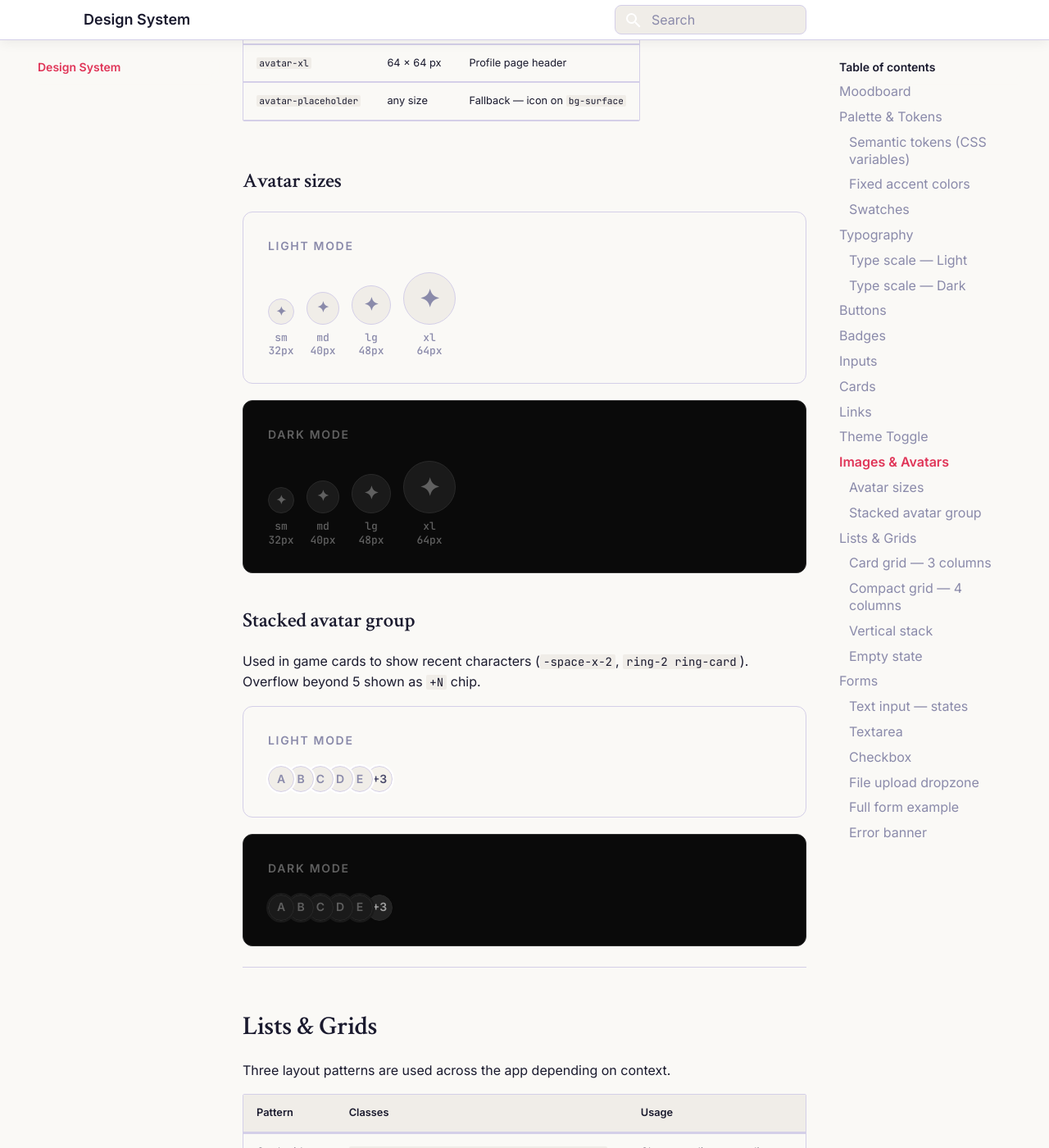
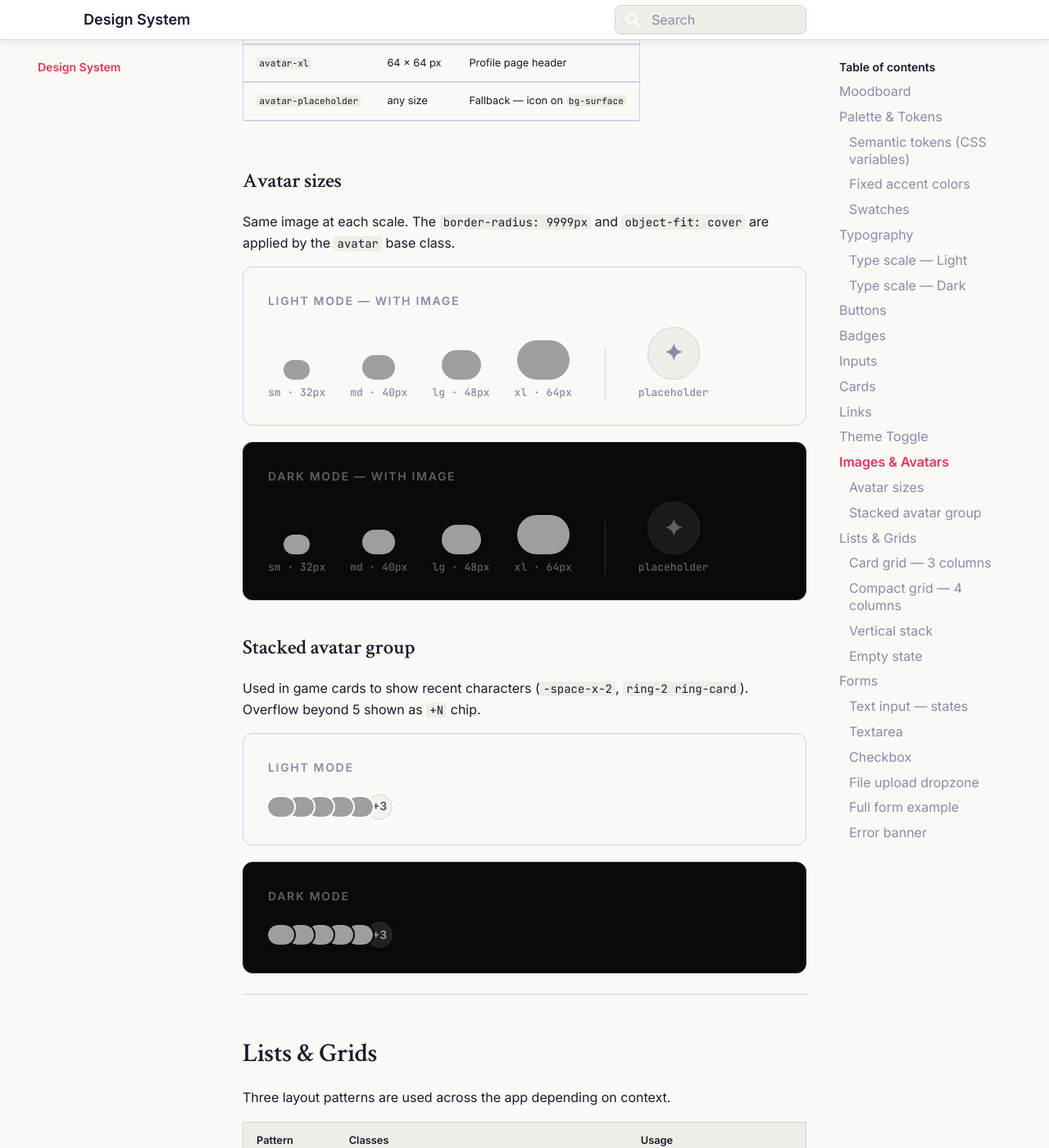
Before and after one commit to RebelliousSmile/suddenly, an MkDocs documentation site: the page built from docs/design-system.md, in a window 1280 px wide and 1400 px high, scrolled down 9772 px. Shown: the whole window at 82% size. Built offline with MkDocs 1.6.1 and Material for MkDocs 9.7.7, drawn with Linux system fonts in a browser that asks for light colours; comment, search, counter and statistics services are not loaded; grey boxes are pictures that could not be loaded.

Commit message:
docs(design-system): use Unsplash photos in avatar and card previews

```diff
--- a/docs/design-system.md
+++ b/docs/design-system.md
@@ -337,46 +337,58 @@ Avatars follow the `avatar-*` size scale. Always provide a `avatar-placeholder`
 
 ### Avatar sizes
 
+Same image at each scale. The `border-radius: 9999px` and `object-fit: cover` are applied by the `avatar` base class.
+
 <div class="sd-light">
-<span class="sd-label">Light mode</span>
-<div class="sd-row" style="align-items:flex-end">
+<span class="sd-label">Light mode — with image</span>
+<div class="sd-row" style="align-items:flex-end;gap:1.5rem">
   <div style="display:flex;flex-direction:column;align-items:center;gap:0.4rem">
-    <span class="sd-avatar sd-avatar-sm sd-avatar-placeholder"><span style="font-size:0.75rem">✦</span></span>
-    <span class="sd-swatch-name">sm<br>32px</span>
+    <img class="sd-avatar sd-avatar-sm" src="https://images.unsplash.com/photo-1494790108377-be9c29b29330?w=32&h=32&fit=crop&auto=format&q=80" alt="Seraphina">
+    <span class="sd-swatch-name">sm · 32px</span>
   </div>
   <div style="display:flex;flex-direction:column;align-items:center;gap:0.4rem">
-    <span class="sd-avatar sd-avatar-md sd-avatar-placeholder"><span style="font-size:0.9rem">✦</span></span>
-    <span class="sd-swatch-name">md<br>40px</span>
+    <img class="sd-avatar sd-avatar-md" src="https://images.unsplash.com/photo-1494790108377-be9c29b29330?w=40&h=40&fit=crop&auto=format&q=80" alt="Seraphina">
+    <span class="sd-swatch-name">md · 40px</span>
   </div>
   <div style="display:flex;flex-direction:column;align-items:center;gap:0.4rem">
-    <span class="sd-avatar sd-avatar-lg sd-avatar-placeholder"><span style="font-size:1.1rem">✦</span></span>
-    <span class="sd-swatch-name">lg<br>48px</span>
+    <img class="sd-avatar sd-avatar-lg" src="https://images.unsplash.com/photo-1494790108377-be9c29b29330?w=48&h=48&fit=crop&auto=format&q=80" alt="Seraphina">
+    <span class="sd-swatch-name">lg · 48px</span>
   </div>
   <div style="display:flex;flex-direction:column;align-items:center;gap:0.4rem">
-    <span class="sd-avatar sd-avatar-xl sd-avatar-placeholder"><span style="font-size:1.5rem">✦</span></span>
-    <span class="sd-swatch-name">xl<br>64px</span>
+    <img class="sd-avatar sd-avatar-xl" src="https://images.unsplash.com/photo-1494790108377-be9c29b29330?w=64&h=64&fit=crop&auto=format&q=80" alt="Seraphina">
+    <span class="sd-swatch-name">xl · 64px</span>
+  </div>
+  <div style="width:1px;height:64px;background:#d4cfe8;margin:0 0.5rem"></div>
+  <div style="display:flex;flex-direction:column;align-items:center;gap:0.4rem">
+    <span class="sd-avatar sd-avatar-xl sd-avatar-placeholder"><span style="font-size:1.4rem">✦</span></span>
+    <span class="sd-swatch-name">placeholder</span>
   </div>
 </div>
 </div>
 
 <div class="sd-dark">
-<span class="sd-label">Dark mode</span>
-<div class="sd-row" style="align-items:flex-end">
+<span class="sd-label">Dark mode — with image</span>
+<div class="sd-row" style="align-items:flex-end;gap:1.5rem">
   <div style="display:flex;flex-direction:column;align-items:center;gap:0.4rem">
-    <span class="sd-avatar sd-avatar-sm sd-avatar-placeholder" style="background:#1a1a1a;border-color:#2a2a2a;color:#606060"><span style="font-size:0.75rem">✦</span></span>
-    <span class="sd-swatch-name" style="color:#606060">sm<br>32px</span>
+    <img class="sd-avatar sd-avatar-sm" src="https://images.unsplash.com/photo-1494790108377-be9c29b29330?w=32&h=32&fit=crop&auto=format&q=80" alt="Seraphina">
+    <span class="sd-swatch-name" style="color:#606060">sm · 32px</span>
   </div>
   <div style="display:flex;flex-direction:column;align-items:center;gap:0.4rem">
-    <span class="sd-avatar sd-avatar-md sd-avatar-placeholder" style="background:#1a1a1a;border-color:#2a2a2a;color:#606060"><span style="font-size:0.9rem">✦</span></span>
-    <span class="sd-swatch-name" style="color:#606060">md<br>40px</span>
+    <img class="sd-avatar sd-avatar-md" src="https://images.unsplash.com/photo-1494790108377-be9c29b29330?w=40&h=40&fit=crop&auto=format&q=80" alt="Seraphina">
+    <span class="sd-swatch-name" style="color:#606060">md · 40px</span>
   </div>
   <div style="display:flex;flex-direction:column;align-items:center;gap:0.4rem">
-    <span class="sd-avatar sd-avatar-lg sd-avatar-placeholder" style="background:#1a1a1a;border-color:#2a2a2a;color:#606060"><span style="font-size:1.1rem">✦</span></span>
-    <span class="sd-swatch-name" style="color:#606060">lg<br>48px</span>
+    <img class="sd-avatar sd-avatar-lg" src="https://images.unsplash.com/photo-1494790108377-be9c29b29330?w=48&h=48&fit=crop&auto=format&q=80" alt="Seraphina">
+    <span class="sd-swatch-name" style="color:#606060">lg · 48px</span>
   </div>
   <div style="display:flex;flex-direction:column;align-items:center;gap:0.4rem">
-    <span class="sd-avatar sd-avatar-xl sd-avatar-placeholder" style="background:#1a1a1a;border-color:#2a2a2a;color:#606060"><span style="font-size:1.5rem">✦</span></span>
-    <span class="sd-swatch-name" style="color:#606060">xl<br>64px</span>
+    <img class="sd-avatar sd-avatar-xl" src="https://images.unsplash.com/photo-1494790108377-be9c29b29330?w=64&h=64&fit=crop&auto=format&q=80" alt="Seraphina">
+    <span class="sd-swatch-name" style="color:#606060">xl · 64px</span>
+  </div>
+  <div style="width:1px;height:64px;background:#2a2a2a;margin:0 0.5rem"></div>
+  <div style="display:flex;flex-direction:column;align-items:center;gap:0.4rem">
+    <span class="sd-avatar sd-avatar-xl sd-avatar-placeholder" style="background:#1a1a1a;border-color:#2a2a2a;color:#606060"><span style="font-size:1.4rem">✦</span></span>
+    <span class="sd-swatch-name" style="color:#606060">placeholder</span>
   </div>
 </div>
 </div>
@@ -388,11 +400,11 @@ Used in game cards to show recent characters (`-space-x-2`, `ring-2 ring-card`).
 <div class="sd-light">
 <span class="sd-label">Light mode</span>
 <div class="sd-stack">
-  <span class="sd-avatar sd-avatar-sm sd-avatar-placeholder" style="z-index:5"><span style="font-size:0.7rem">A</span></span>
-  <span class="sd-avatar sd-avatar-sm sd-avatar-placeholder" style="z-index:4"><span style="font-size:0.7rem">B</span></span>
-  <span class="sd-avatar sd-avatar-sm sd-avatar-placeholder" style="z-index:3"><span style="font-size:0.7rem">C</span></span>
-  <span class="sd-avatar sd-avatar-sm sd-avatar-placeholder" style="z-index:2"><span style="font-size:0.7rem">D</span></span>
-  <span class="sd-avatar sd-avatar-sm sd-avatar-placeholder" style="z-index:1"><span style="font-size:0.7rem">E</span></span>
+  <img class="sd-avatar sd-avatar-sm" style="z-index:5;outline:2px solid #ffffff" src="https://images.unsplash.com/photo-1494790108377-be9c29b29330?w=32&h=32&fit=crop&auto=format&q=80" alt="Seraphina">
+  <img class="sd-avatar sd-avatar-sm" style="z-index:4;outline:2px solid #ffffff" src="https://images.unsplash.com/photo-1507003211169-0a1dd7228f2d?w=32&h=32&fit=crop&auto=format&q=80" alt="Kael">
+  <img class="sd-avatar sd-avatar-sm" style="z-index:3;outline:2px solid #ffffff" src="https://images.unsplash.com/photo-1438761681033-6461ffad8d80?w=32&h=32&fit=crop&auto=format&q=80" alt="Lady Morrow">
+  <img class="sd-avatar sd-avatar-sm" style="z-index:2;outline:2px solid #ffffff" src="https://images.unsplash.com/photo-1472099645785-5658abf4ff4e?w=32&h=32&fit=crop&auto=format&q=80" alt="Draven">
+  <img class="sd-avatar sd-avatar-sm" style="z-index:1;outline:2px solid #ffffff" src="https://images.unsplash.com/photo-1534528741775-53994a69daeb?w=32&h=32&fit=crop&auto=format&q=80" alt="Vex">
   <span class="sd-avatar sd-avatar-sm sd-stack-overflow">+3</span>
 </div>
 </div>
@@ -400,11 +412,11 @@ Used in game cards to show recent characters (`-space-x-2`, `ring-2 ring-card`).
 <div class="sd-dark">
 <span class="sd-label">Dark mode</span>
 <div class="sd-stack">
-  <span class="sd-avatar sd-avatar-sm sd-avatar-placeholder" style="background:#1a1a1a;border-color:#2a2a2a;color:#606060;outline:2px solid #1a1a1a;z-index:5"><span style="font-size:0.7rem">A</span></span>
-  <span class="sd-avatar sd-avatar-sm sd-avatar-placeholder" style="background:#1a1a1a;border-color:#2a2a2a;color:#606060;outline:2px solid #1a1a1a;z-index:4"><span style="font-size:0.7rem">B</span></span>
-  <span class="sd-avatar sd-avatar-sm sd-avatar-placeholder" style="background:#1a1a1a;border-color:#2a2a2a;color:#606060;outline:2px solid #1a1a1a;z-index:3"><span style="font-size:0.7rem">C</span></span>
-  <span class="sd-avatar sd-avatar-sm sd-avatar-placeholder" style="background:#1a1a1a;border-color:#2a2a2a;color:#606060;outline:2px solid #1a1a1a;z-index:2"><span style="font-size:0.7rem">D</span></span>
-  <span class="sd-avatar sd-avatar-sm sd-avatar-placeholder" style="background:#1a1a1a;border-color:#2a2a2a;color:#606060;outline:2px solid #1a1a1a;z-index:1"><span style="font-size:0.7rem">E</span></span>
+  <img class="sd-avatar sd-avatar-sm" style="z-index:5;outline:2px solid #0a0a0a" src="https://images.unsplash.com/photo-1494790108377-be9c29b29330?w=32&h=32&fit=crop&auto=format&q=80" alt="Seraphina">
+  <img class="sd-avatar sd-avatar-sm" style="z-index:4;outline:2px solid #0a0a0a" src="https://images.unsplash.com/photo-1507003211169-0a1dd7228f2d?w=32&h=32&fit=crop&auto=format&q=80" alt="Kael">
+  <img class="sd-avatar sd-avatar-sm" style="z-index:3;outline:2px solid #0a0a0a" src="https://images.unsplash.com/photo-1438761681033-6461ffad8d80?w=32&h=32&fit=crop&auto=format&q=80" alt="Lady Morrow">
+  <img class="sd-avatar sd-avatar-sm" style="z-index:2;outline:2px solid #0a0a0a" src="https://images.unsplash.com/photo-1472099645785-5658abf4ff4e?w=32&h=32&fit=crop&auto=format&q=80" alt="Draven">
+  <img class="sd-avatar sd-avatar-sm" style="z-index:1;outline:2px solid #0a0a0a" src="https://images.unsplash.com/photo-1534528741775-53994a69daeb?w=32&h=32&fit=crop&auto=format&q=80" alt="Vex">
   <span class="sd-avatar sd-avatar-sm sd-stack-overflow" style="background:#222222;border-color:#2a2a2a;color:#a0a0a0;outline:2px solid #0a0a0a">+3</span>
 </div>
 </div>
@@ -429,7 +441,7 @@ Three layout patterns are used across the app depending on context.
 <div class="sd-grid-3">
   <div class="sd-card">
     <div style="display:flex;align-items:center;gap:0.75rem;margin-bottom:0.5rem">
-      <span class="sd-avatar sd-avatar-md sd-avatar-placeholder"><span style="font-size:0.9rem">✦</span></span>
+      <img class="sd-avatar sd-avatar-md" src="https://images.unsplash.com/photo-1494790108377-be9c29b29330?w=40&h=40&fit=crop&auto=format&q=80" alt="Seraphina Voss">
       <div>
         <p class="sd-card-title" style="font-size:0.9375rem">Seraphina Voss</p>
         <span class="sd-badge sd-badge-adopted">Adopted</span>
@@ -439,7 +451,7 @@ Three layout patterns are used across the app depending on context.
   </div>
   <div class="sd-card">
     <div style="display:flex;align-items:center;gap:0.75rem;margin-bottom:0.5rem">
-      <span class="sd-avatar sd-avatar-md sd-avatar-placeholder"><span style="font-size:0.9rem">✦</span></span>
+      <img class="sd-avatar sd-avatar-md" src="https://images.unsplash.com/photo-1507003211169-0a1dd7228f2d?w=40&h=40&fit=crop&auto=format&q=80" alt="Brother Kael">
       <div>
         <p class="sd-card-title" style="font-size:0.9375rem">Brother Kael</p>
         <span class="sd-badge sd-badge-available">Available</span>
@@ -449,7 +461,7 @@ Three layout patterns are used across the app depending on context.
   </div>
   <div class="sd-card">
     <div style="display:flex;align-items:center;gap:0.75rem;margin-bottom:0.5rem">
-      <span class="sd-avatar sd-avatar-md sd-avatar-placeholder"><span style="font-size:0.9rem">✦</span></span>
+      <img class="sd-avatar sd-avatar-md" src="https://images.unsplash.com/photo-1438761681033-6461ffad8d80?w=40&h=40&fit=crop&auto=format&q=80" alt="Lady Morrow">
       <div>
         <p class="sd-card-title" style="font-size:0.9375rem">Lady Morrow</p>
         <span class="sd-badge sd-badge-pc">PC</span>
@@ -465,7 +477,7 @@ Three layout patterns are used across the app depending on context.
 <div class="sd-grid-3">
   <div class="sd-card">
     <div style="display:flex;align-items:center;gap:0.75rem;margin-bottom:0.5rem">
-      <span class="sd-avatar sd-avatar-md sd-avatar-placeholder" style="background:#1a1a1a;border-color:#2a2a2a;color:#606060"><span style="font-size:0.9rem">✦</span></span>
+      <img class="sd-avatar sd-avatar-md" src="https://images.unsplash.com/photo-1494790108377-be9c29b29330?w=40&h=40&fit=crop&auto=format&q=80" alt="Seraphina Voss">
       <div>
         <p class="sd-card-title" style="font-size:0.9375rem">Seraphina Voss</p>
         <span class="sd-badge sd-badge-adopted">Adopted</span>
@@ -475,7 +487,7 @@ Three layout patterns are used across the app depending on context.
   </div>
   <div class="sd-card">
     <div style="display:flex;align-items:center;gap:0.75rem;margin-bottom:0.5rem">
-      <span class="sd-avatar sd-avatar-md sd-avatar-placeholder" style="background:#1a1a1a;border-color:#2a2a2a;color:#606060"><span style="font-size:0.9rem">✦</span></span>
+      <img class="sd-avatar sd-avatar-md" src="https://images.unsplash.com/photo-1507003211169-0a1dd7228f2d?w=40&h=40&fit=crop&auto=format&q=80" alt="Brother Kael">
       <div>
         <p class="sd-card-title" style="font-size:0.9375rem">Brother Kael</p>
         <span class="sd-badge sd-badge-available">Available</span>
@@ -485,7 +497,7 @@ Three layout patterns are used across the app depending on context.
   </div>
   <div class="sd-card">
     <div style="display:flex;align-items:center;gap:0.75rem;margin-bottom:0.5rem">
-      <span class="sd-avatar sd-avatar-md sd-avatar-placeholder" style="background:#1a1a1a;border-color:#2a2a2a;color:#606060"><span style="font-size:0.9rem">✦</span></span>
+      <img class="sd-avatar sd-avatar-md" src="https://images.unsplash.com/photo-1438761681033-6461ffad8d80?w=40&h=40&fit=crop&auto=format&q=80" alt="Lady Morrow">
       <div>
         <p class="sd-card-title" style="font-size:0.9375rem">Lady Morrow</p>
         <span class="sd-badge sd-badge-pc">PC</span>
```
